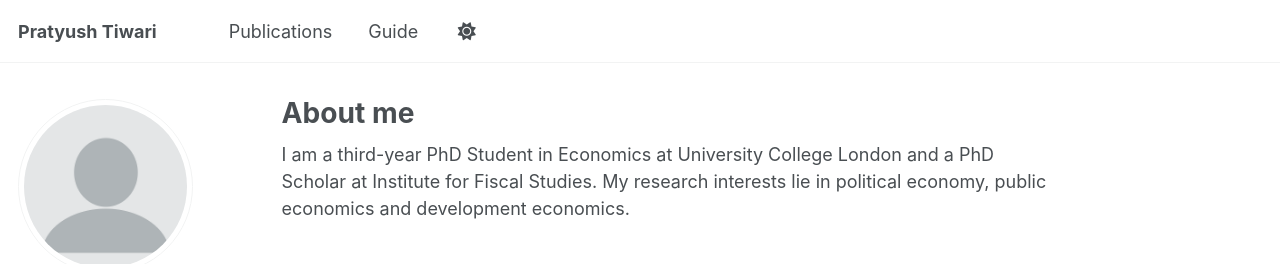
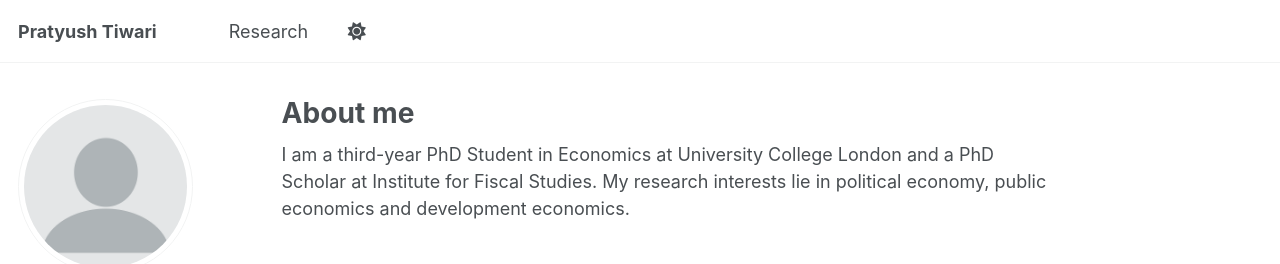
Before and after one commit to PratyushTiwari/pratyushtiwari.github.io, a Jekyll site: the page built from _pages/about.md, in a window 1280 px wide. Shown: the top 264 px of the page. Built offline with Jekyll 4.4.1, drawn with Linux system fonts in a browser that asks for light colours; some web fonts are replaced.

Commit message:
Update navigation.yml

```diff
--- a/_data/navigation.yml
+++ b/_data/navigation.yml
@@ -8,7 +8,7 @@
 #      Markdown formatted page while the second is generated using JSON.
 
 main:
-  - title: "Publications"
+  - title: "Research"
     url: /publications/
 
 #  - title: "Talks"
@@ -29,5 +29,5 @@ main:
   # - title: "CV"
   #   url: /cv-json/
 
-  - title: "Guide"
-    url: /markdown/
+ # - title: "Guide"
+ #   url: /markdown/
```
